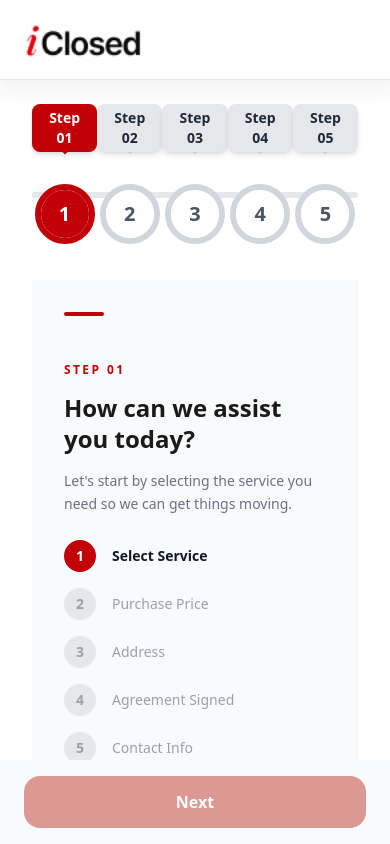
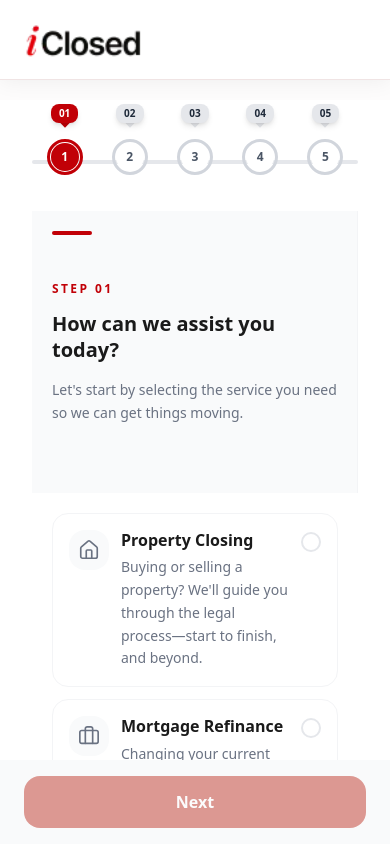
Before and after one commit to vivekavanto/Iclosed-customer-application, a Next.js app: page /intake in a window 390 px wide. Shown: the top 844 px of the page. Built offline with nearby package versions, Linux system fonts and the light colour scheme.

Commit message:
intake page
Intake page responsiveness fixed

```diff
--- a/src/components/intake/HorizontalProgress.tsx
+++ b/src/components/intake/HorizontalProgress.tsx
@@ -22,7 +22,7 @@ export default function HorizontalProgress({ steps }: HorizontalProgressProps) {
         <div className="relative">
 
           {/* Base Line */}
-          <div className="absolute top-[88px] left-0 w-full h-[6px] bg-gray-200 rounded-full" />
+          <div className="absolute top-[56px] md:top-[88px] left-0 w-full h-[4px] md:h-[6px] bg-gray-200 rounded-full" />
 
           <ol className="relative flex justify-between items-start">
 
@@ -36,9 +36,9 @@ export default function HorizontalProgress({ steps }: HorizontalProgressProps) {
                   className="flex-1 flex flex-col items-center text-center relative"
                 >
                   {/* STEP BADGE */}
-                  <div className="relative mb-8 z-[10]">
+                  <div className="relative mb-4 md:mb-8 z-[10]">
                     <div
-                      className={`px-4 py-1 text-sm font-semibold rounded-md shadow-md
+                      className={`px-2 py-0.5 text-[10px] md:px-4 md:py-1 md:text-sm font-semibold rounded-md shadow-md
                         ${
                           isCurrent
                             ? "bg-[#C10007] text-white"
@@ -46,11 +46,11 @@ export default function HorizontalProgress({ steps }: HorizontalProgressProps) {
                         }
                       `}
                     >
-                      Step {step.id.toString().padStart(2, "0")}
+                      <span className="hidden sm:inline">Step </span>{step.id.toString().padStart(2, "0")}
                     </div>
 
                     <div
-                      className={`absolute left-1/2 -translate-x-1/2 top-[75%] w-3 h-3 rotate-45 z-[-1]
+                      className={`absolute left-1/2 -translate-x-1/2 top-[75%] w-2 h-2 md:w-3 md:h-3 rotate-45 z-[-1]
                         ${
                           isCurrent
                             ? "bg-[#C10007]"
@@ -62,13 +62,13 @@ export default function HorizontalProgress({ steps }: HorizontalProgressProps) {
 
                   {/* Active Line Fill */}
                   {isComplete && index !== steps.length - 1 && (
-                    <div className="absolute top-[88px] left-1/2 w-full h-[6px] bg-[#C10007] rounded-full" />
+                    <div className="absolute top-[56px] md:top-[88px] left-1/2 w-full h-[4px] md:h-[6px] bg-[#C10007] rounded-full" />
                   )}
 
                   {/* Outer Ring */}
                   <div className="relative z-10 flex items-center justify-center">
                     <div
-                      className={`flex items-center justify-center w-15 h-15 rounded-full border-[6px]
+                      className={`flex items-center justify-center w-9 h-9 sm:w-12 sm:h-12 md:w-15 md:h-15 rounded-full border-[3px] sm:border-[4px] md:border-[6px]
                         ${
                           isComplete || isCurrent
                             ? "border-[#C10007]"
@@ -78,7 +78,7 @@ export default function HorizontalProgress({ steps }: HorizontalProgressProps) {
                     >
                       {/* Inner Circle */}
                       <div
-                        className={`flex items-center justify-center w-12 h-12 rounded-full
+                        className={`flex items-center justify-center w-7 h-7 sm:w-9 sm:h-9 md:w-12 md:h-12 rounded-full
                           ${
                             isComplete || isCurrent
                               ? "bg-[#C10007] text-white"
@@ -87,9 +87,16 @@ export default function HorizontalProgress({ steps }: HorizontalProgressProps) {
                         `}
                       >
                         {isComplete ? (
-                          <Check size={28} />
-                        ) : (
-                          <span className="text-xl font-bold">
+                          <Check size={14} className="sm:hidden" />
+                        ) : null}
+                        {isComplete ? (
+                          <Check size={20} className="hidden sm:block md:hidden" />
+                        ) : null}
+                        {isComplete ? (
+                          <Check size={28} className="hidden md:block" />
+                        ) : null}
+                        {!isComplete && (
+                          <span className="text-xs sm:text-base md:text-xl font-bold">
                             {step.id}
                           </span>
                         )}
--- a/src/components/intake/Step1.tsx
+++ b/src/components/intake/Step1.tsx
@@ -81,7 +81,7 @@ export function Step1({
     <div className="min-h-screen bg-white">
       <div className="max-w-7xl mx-auto flex flex-col lg:flex-row">
         {/* LEFT PANEL */}
-        <div className="lg:w-80 xl:w-96 flex-shrink-0 bg-gray-50 lg:sticky lg:top-0 lg:h-screen flex flex-col border-r border-gray-100 p-8 lg:p-12">
+        <div className="lg:w-80 xl:w-96 flex-shrink-0 bg-gray-50 lg:sticky lg:top-0 lg:h-screen flex flex-col border-r border-gray-100 p-5 sm:p-8 lg:p-12">
           <div className="flex-1 overflow-y-auto">
             <div className="w-10 h-1 bg-[#C10007] rounded-full mb-10" />
 
@@ -89,7 +89,7 @@ export function Step1({
               <span className="text-xs font-bold uppercase tracking-[0.2em] text-[#C10007]">
                 Step {String(step).padStart(2, "0")}
               </span>
-              <h1 className="mt-3 text-2xl xl:text-3xl font-semibold text-gray-900 leading-snug">
+              <h1 className="mt-3 text-xl sm:text-2xl xl:text-3xl font-semibold text-gray-900 leading-snug">
                 How can we assist you today?
               </h1>
               <p className="mt-4 text-gray-500 text-sm leading-relaxed">
@@ -99,7 +99,7 @@ export function Step1({
             </div>
 
             {/* PROGRESS */}
-            <div className="space-y-4 mt-6">
+            <div className="hidden lg:block space-y-4 mt-6">
               {leftSteps.map((item) => {
                 const isCompleted = item.id < step;
                 const isActive = item.id === step;
@@ -165,7 +165,7 @@ export function Step1({
         </div>
 
         {/* RIGHT PANEL */}
-        <div className="flex-1 p-6 sm:p-10 lg:p-16 overflow-y-auto">
+        <div className="flex-1 p-5 sm:p-10 lg:p-16 pb-28 sm:pb-10 lg:pb-16 overflow-y-auto">
           <div className="max-w-2xl">
             <div className="space-y-3">
               {services.map((service) => {
@@ -176,7 +176,7 @@ export function Step1({
                   <div
                     key={service.id}
                     onClick={() => setSelected(service.id)}
-                    className={`group cursor-pointer rounded-2xl border p-6 flex items-start gap-5 transition-all duration-300 ease-out
+                    className={`group cursor-pointer rounded-2xl border p-4 sm:p-6 flex items-start gap-3 sm:gap-5 transition-all duration-300 ease-out
                     ${
                       isSelected
                         ? "bg-white border-[#C10007] shadow-[0_0_0_1px_rgba(193,0,7,0.2),0_8px_32px_rgba(193,0,7,0.08)]"
@@ -184,7 +184,7 @@ export function Step1({
                     }`}
                   >
                     <div
-                      className={`h-12 w-12 rounded-xl flex-shrink-0 flex items-center justify-center transition-all duration-300 ${
+                      className={`h-10 w-10 sm:h-12 sm:w-12 rounded-xl flex-shrink-0 flex items-center justify-center transition-all duration-300 ${
                         isSelected
                           ? "bg-[#C10007] shadow-[0_4px_12px_rgba(193,0,7,0.3)]"
                           : "bg-gray-50 group-hover:bg-gray-100"
```
